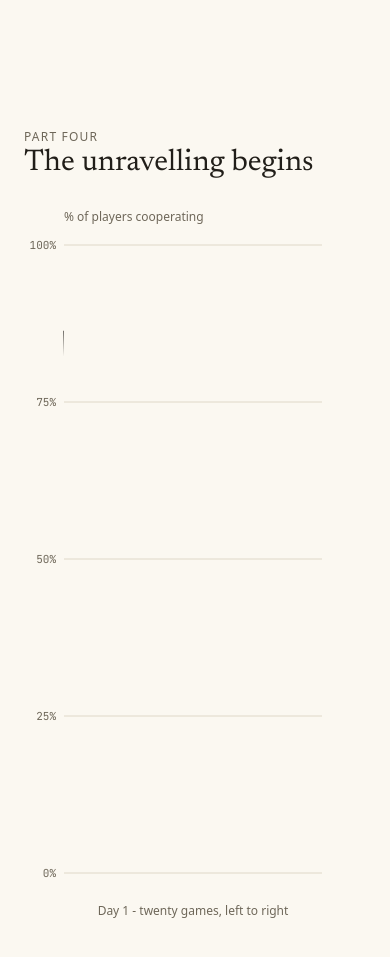
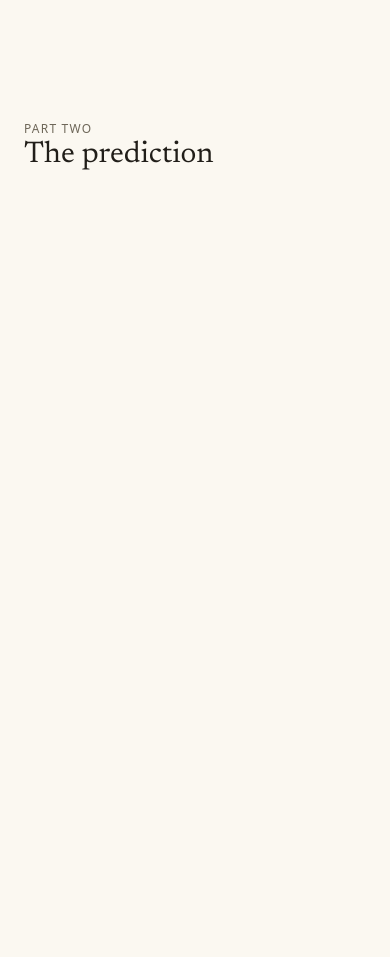
Before and after one commit to mizzao/long-run-cooperation-viz, a SvelteKit app: page / in a window 390 px wide. Shown: the part 1480-2437 px from the top of the page. Built offline with nearby package versions, Linux system fonts and the light colour scheme.

Commit message:
feat: theory section

```diff
--- /dev/null
+++ b/src/lib/content/theory.ts
@@ -0,0 +1,46 @@
+export const theory = {
+  kicker: 'Part two',
+  title: 'The prediction',
+  captions: [
+    {
+      id: 'P2C1',
+      at: 0.15,
+      until: 0.3,
+      text: 'Game theory reasons backward from the end. In the final round there is no future left to protect, so a rational player defects - and both players can see that coming.'
+    },
+    {
+      id: 'P2C2',
+      at: 0.36,
+      until: 0.58,
+      text: 'That certainty poisons round 9: with round 10 already lost, defecting one round earlier is strictly better. Then round 8 falls. Each pass of the same logic drags defection back one more round.'
+    },
+    {
+      id: 'P2C3',
+      at: 0.67,
+      until: 0.79,
+      text: 'Ten steps of reasoning later, nothing is left. The unique equilibrium of the finitely repeated game is to defect from the very first move.'
+    },
+    {
+      id: 'P2C4',
+      at: 0.84,
+      until: 0.94,
+      text: 'Real people are not that ruthless - but experience pushes them the same way. In experiments of 20-30 games, first defections crept steadily earlier. The creep was visible; the endpoint was not.'
+    },
+    {
+      id: 'P2C5',
+      at: 0.955,
+      until: 1,
+      text: 'Watching cooperation unravel to the end would take more games than any lab session can hold. So the researchers built a lab without a closing time.'
+    }
+  ],
+  grid: {
+    xTitle: 'round',
+    yTitle: 'steps of reasoning'
+  },
+  quote: {
+    lead: 'Researchers who saw the creep in the lab extrapolated it to zero - with a caveat:',
+    text: '…it is not plausible to observe cooperation rates decline to negligible levels…',
+    tail: 'in any session short enough to run in a laboratory.',
+    source: 'Embrey, Fréchette & Yuksel, quoted in Mao et al. (2017)'
+  }
+} as const;
--- /dev/null
+++ b/src/lib/sections/Theory.svelte
@@ -0,0 +1,129 @@
+<script lang="ts">
+  import ScrollScene from '$lib/scroll/ScrollScene.svelte';
+  import { beat, windowEnv, prefersReducedMotion } from '$lib/scroll/progress';
+  import { theory } from '$lib/content/theory';
+
+  const COOP = '#15735B';
+  const DEFECT = '#D64A22';
+  const INK = '#211E19';
+  const MUTED = '#6E6759';
+
+  const W = 1240;
+  const H = 640;
+  const SX = 64;
+  const SY = 42;
+  const R = 11;
+  const MX = (W - 9 * SX) / 2;
+  const MY = 158;
+
+  const reduced = prefersReducedMotion();
+
+  const colX = (j: number) => MX + (j - 1) * SX;
+  const rowY = (i: number) => MY + (i - 1) * SY;
+
+  // red iff col > 10 - row
+  const isRed = (i: number, j: number) => j > 10 - i;
+
+  // staircase frontier polyline
+  const edgePts = (() => {
+    const pts: string[] = [];
+    for (let i = 1; i <= 10; i++) {
+      const x = MX + (9.5 - i) * SX;
+      pts.push(`${x},${rowY(i) - SY / 2}`);
+      pts.push(`${x},${rowY(i) + SY / 2}`);
+    }
+    return pts.join(' ');
+  })();
+
+  function frame(p: number) {
+    const appear = beat(p, 0.02, 0.08);
+    const doom = beat(p, 0.1, 0.14);
+    const edgeT = beat(p, 0.6, 0.66);
+    const quoteEnv = windowEnv(p, 0.82, 0.94);
+    // per-cell flip progress
+    const flip = (i: number, j: number): number => {
+      if (!isRed(i, j)) return 0;
+      if (i === 1) return doom;
+      const rs = 0.32 + (i - 2) * 0.03 + (10 - j) * 0.004;
+      return beat(p, rs, rs + 0.024);
+    };
+    return { appear, doom, edgeT, quoteEnv, flip };
+  }
+</script>
+
+<ScrollScene heightVh={reduced ? 100 : 620}>
+  {#snippet children({ progress }: { progress: number })}
+    {@const f = frame(reduced ? 1 : progress)}
+    <div class="mx-auto flex h-full w-full max-w-7xl flex-col px-6 pt-10">
+      <p class="font-sans text-xs uppercase tracking-widest text-muted">{theory.kicker}</p>
+      <h2 class="font-serif text-3xl sm:text-4xl text-ink">{theory.title}</h2>
+
+      <div class="relative min-h-[26rem] grow">
+        <svg viewBox="0 0 {W} {H}" class="absolute inset-0 h-full w-full" preserveAspectRatio="xMidYMid meet"
+             style="opacity: {1 - 0.55 * f.quoteEnv}" role="img" aria-label="Backward-induction staircase: each step of reasoning turns one more round to defection">
+          <!-- column headers -->
+          <text x={colX(5.5) - SX / 2} y={MY - 64} text-anchor="middle" class="font-sans" font-size="12" fill={MUTED} opacity={f.appear}>{theory.grid.xTitle}</text>
+          {#each Array.from({ length: 10 }) as _, jj}
+            <text x={colX(jj + 1)} y={MY - 40} text-anchor="middle" class="font-mono" font-size="13" fill={MUTED} opacity={f.appear}>{jj + 1}</text>
+          {/each}
+          <!-- rotated y title + arrow -->
+          <text x={MX - 74} y={MY + 4.5 * SY} text-anchor="middle" class="font-sans" font-size="12" fill={MUTED} opacity={f.appear}
+                transform="rotate(-90 {MX - 74} {MY + 4.5 * SY})">{theory.grid.yTitle}</text>
+          <line x1={MX - 56} y1={rowY(1)} x2={MX - 56} y2={rowY(10)} stroke={MUTED} stroke-width="1" opacity={f.appear * 0.7} />
+          <path d="M {MX - 60} {rowY(10) - 7} L {MX - 56} {rowY(10)} L {MX - 52} {rowY(10) - 7}" fill="none" stroke={MUTED} stroke-width="1" opacity={f.appear * 0.7} />
+
+          <!-- dots -->
+          {#each Array.from({ length: 10 }) as _, ii}
+            {@const i = ii + 1}
+            {#each Array.from({ length: 10 }) as _, jj}
+              {@const j = jj + 1}
+              {@const t = f.flip(i, j)}
+              {@const pop = 1 + 0.16 * Math.sin(t * Math.PI)}
+              {@const rowIn = beat(f.appear, ii / 12, ii / 12 + 0.2)}
+              <circle cx={colX(j)} cy={rowY(i)} r={R * pop} opacity={rowIn}
+                      fill={t > 0.5 ? DEFECT : COOP} />
+            {/each}
+          {/each}
+
+          <!-- staircase frontier -->
+          <polyline points={edgePts} fill="none" stroke={INK} stroke-width="1.5"
+                    pathLength="1" stroke-dasharray="1 1" stroke-dashoffset={1 - f.edgeT} opacity={f.edgeT > 0 ? 0.75 : 0} />
+        </svg>
+
+        <!-- quote card -->
+        {#if !reduced && f.quoteEnv > 0.01}
+          <div class="absolute inset-x-0 top-1/2 mx-auto max-w-xl rounded border border-hairline bg-card p-7 text-center shadow-sm"
+               style="opacity: {f.quoteEnv}; transform: translateY(calc(-50% + {(1 - f.quoteEnv) * 14}px))">
+            <span class="absolute right-3 top-2 font-mono text-[11px] text-muted opacity-60">P2Q</span>
+            <p class="font-sans text-sm text-muted">{theory.quote.lead}</p>
+            <p class="mt-3 font-serif text-xl italic leading-relaxed text-ink">&ldquo;{theory.quote.text}&rdquo;</p>
+            <p class="mt-1 font-serif text-base text-muted">{theory.quote.tail}</p>
+            <p class="mt-4 font-sans text-xs uppercase tracking-widest text-muted">{theory.quote.source}</p>
+          </div>
+        {/if}
+      </div>
+
+      <!-- caption band -->
+      <div class="relative h-36 shrink-0">
+        {#if reduced}
+          <div class="relative mx-auto mb-3 max-w-2xl rounded border border-hairline bg-card p-6 text-center">
+            <p class="font-sans text-sm text-muted">{theory.quote.lead}</p>
+            <p class="mt-2 font-serif text-lg italic leading-relaxed text-ink">&ldquo;{theory.quote.text}&rdquo;</p>
+            <p class="mt-1 font-serif text-base text-muted">{theory.quote.tail}</p>
+            <p class="mt-3 font-sans text-xs uppercase tracking-widest text-muted">{theory.quote.source}</p>
+          </div>
+        {/if}
+        {#each theory.captions as c}
+          {@const env = reduced ? 1 : windowEnv(progress, c.at, c.until)}
+          {#if reduced || env > 0.01}
+            <div class="{reduced ? 'relative mb-3' : 'absolute inset-x-0 top-0'} mx-auto max-w-2xl rounded border border-hairline bg-card/95 px-6 py-4 text-center"
+                 style={reduced ? '' : `opacity: ${env}; transform: translateY(${(1 - env) * 10}px)`}>
+              <span class="absolute right-2 top-1 font-mono text-[10px] text-muted opacity-60">{c.id}</span>
+              <p class="font-serif text-[15px] leading-relaxed text-ink">{c.text}</p>
+            </div>
+          {/if}
+        {/each}
+      </div>
+    </div>
+  {/snippet}
+</ScrollScene>
--- a/src/routes/+page.svelte
+++ b/src/routes/+page.svelte
@@ -1,6 +1,7 @@
 <script lang="ts">
   import Unravelling from '$lib/sections/Unravelling.svelte';
   import Playable from '$lib/sections/Playable.svelte';
+  import Theory from '$lib/sections/Theory.svelte';
   import { parseCooperation, parseHeartbeat } from '$lib/data/cooperation';
   import { parseDefection } from '$lib/data/defection';
   import ItStops from '$lib/sections/ItStops.svelte';
@@ -45,6 +46,8 @@
 
   <Playable />
 
+  <Theory />
+
   <Unravelling {coop} {heartbeat} />
 
   <ItStops {coop} {defection} />
```
